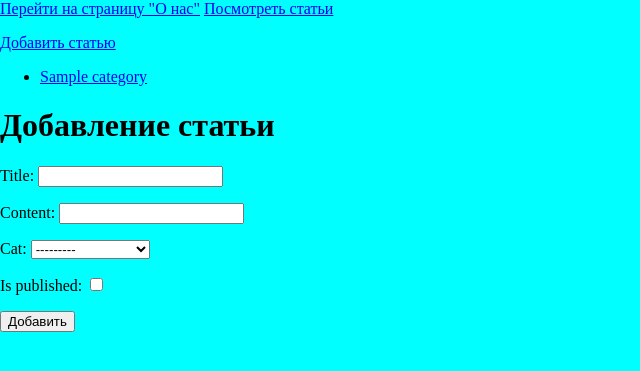
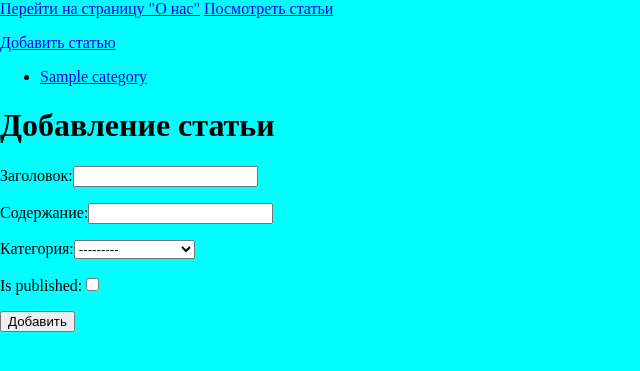
Before and after one commit to smeshkodenis/dj_test_2, a Django app: page /add_page in a window 1280 px wide. Shown: the top 371 px of the page, without its empty margins (0-640 px from the left). Run offline with Django 5.2, Linux system fonts and the light colour scheme; tables that the repository leaves empty hold one stand-in row (values such as "Sample post").

Commit message:
добавляет новую запись в таблицу Articles через форму addpage

```diff
--- a/book/book/urls.py
+++ b/book/book/urls.py
@@ -22,7 +22,7 @@ from django.conf.urls.static import static
 
 urlpatterns = [
     path('admin/', admin.site.urls),
-    path('', show_category),
+    path('', show_category, name='index'),
     path('cats/<int:cat_id>/', show_category, name='cat'),
     path('about/', about, name='about'),
     path('posts', posts, name = 'posts'),
--- a/book/books/forms.py
+++ b/book/books/forms.py
@@ -2,9 +2,9 @@ from django import forms
 from .models import *
 
 class ArticleForm(forms.Form):
-    title = forms.CharField(max_length=255, required=True)
-    content = forms.CharField(max_length=1200, required=True)
-    cat = forms.ModelChoiceField(queryset=Article.objects.all())
+    title = forms.CharField(max_length=255, required=True, label='Заголовок')
+    content = forms.CharField(max_length=1200, required=True, label='Содержание')
+    cat = forms.ModelChoiceField(queryset=PostsCat.objects.all(), label='Категория')
     is_published = forms.BooleanField()
     #slug = AutoSlugField(unique=True, verbose_name="URL", populate_from='title') #добавил, когда боролся с отсутствием отображения слаг при добавлении статьи
 
--- a/book/books/models.py
+++ b/book/books/models.py
@@ -30,3 +30,6 @@ class Article(models.Model):
 
 class PostsCat(models.Model):
     name = models.CharField(max_length=255, db_index=True)
+
+    def __str__(self):
+        return self.name
--- a/book/books/templates/book/addpage.html
+++ b/book/books/templates/book/addpage.html
@@ -5,7 +5,11 @@
 
 <form action = '{% url "addpage" %}' method="post">
     {% csrf_token %}
-    {{form.as_p}}
+    <div>{{form.non_field_errors}}</div>
+    {% for f in form %}
+        <p><label for="{{f.id_for_label}}">{{f.label}}:</label>{{f}}</p>
+        <div>{{f.errors}}</div>
+    {% endfor %}
     <button type="submit">Добавить</button>
 </form>
 {% endblock %}
--- a/book/books/templates/book/posts.html
+++ b/book/books/templates/book/posts.html
@@ -7,7 +7,6 @@
 
 <ul>
     {% for p in posts %}
-    <li>{{p.slug}}</li>
     {# <li><a href="{% url 'post' slug=p.slug %}">{{ p.title }}</a></li> #}
     <li>{{p.content|linebreaks|truncatewords:50}}</li>
     {% endfor %}
--- a/book/books/views.py
+++ b/book/books/views.py
@@ -1,4 +1,4 @@
-from django.shortcuts import render
+from django.shortcuts import render, redirect
 from django.http import HttpResponse
 from .models import *
 from .forms import *
@@ -17,7 +17,18 @@ def posts(request):
 
 
 def addpage(request):
-    form = ArticleForm()
+    if request.method == 'POST':
+        form = ArticleForm(request.POST)
+        if form.is_valid():
+            try:
+                Article.objects.create(**form.cleaned_data)
+                return redirect('index')
+            except:
+                form.add_error(None, 'Ошибка добавления поста')
+    else:
+        form = ArticleForm()
+
+
     return render(request, 'book/addpage.html', {'form': form, 'title': 'Добавление статьи'})
 
 
```
